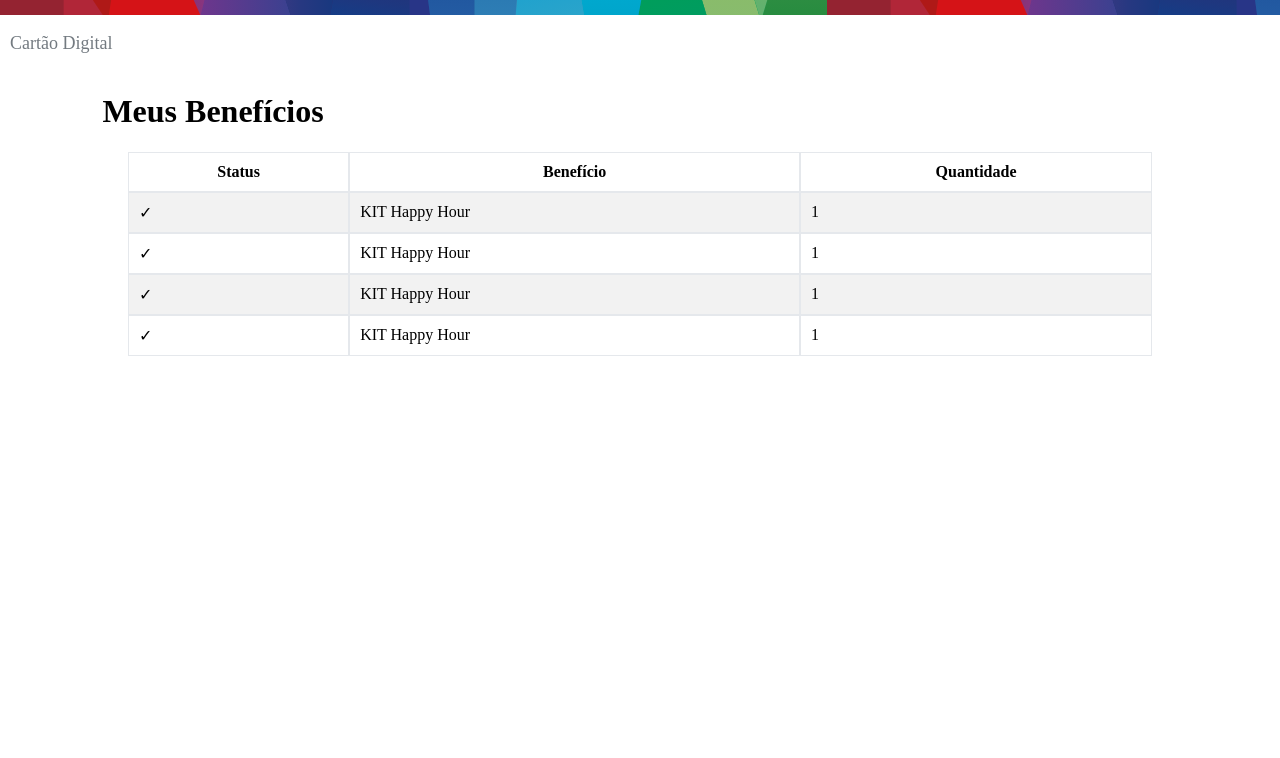
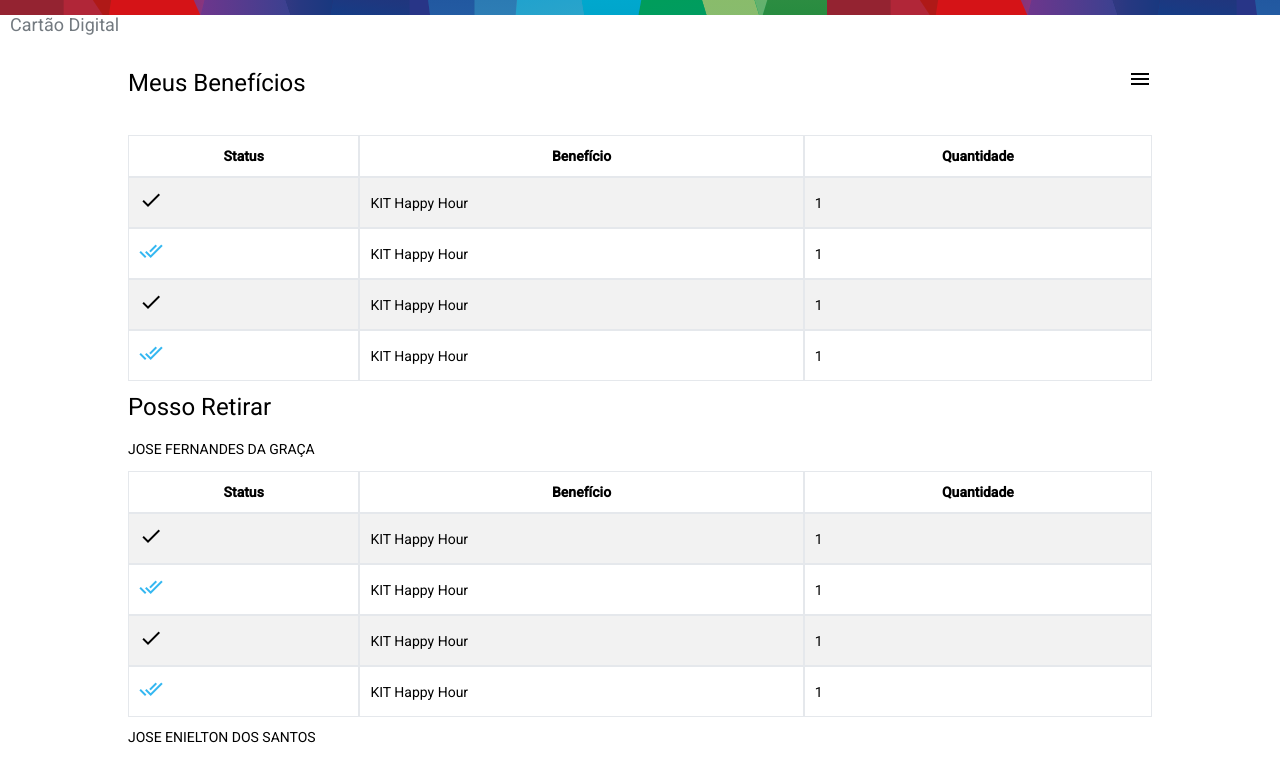
Before and after one commit to PedroBertoldi/BoschCartaoDigitalFront, an Angular app: page /meus-beneficios in a window 1280 px wide. Shown: the top 758 px of the page. Built offline with nearby package versions, Linux system fonts and the light colour scheme.

Commit message:
addded material, created beneficio table, finished meus-beneficios mock

```diff
--- a/angular.json
+++ b/angular.json
@@ -27,6 +27,7 @@
               "src/assets"
             ],
             "styles": [
+              "./node_modules/@angular/material/prebuilt-themes/indigo-pink.css",
               "src/styles.css"
             ],
             "scripts": []
@@ -94,6 +95,7 @@
               "src/assets"
             ],
             "styles": [
+              "./node_modules/@angular/material/prebuilt-themes/indigo-pink.css",
               "src/styles.css"
             ],
             "scripts": []
--- a/package.json
+++ b/package.json
@@ -11,10 +11,12 @@
   "private": true,
   "dependencies": {
     "@angular/animations": "~12.1.0",
+    "@angular/cdk": "^12.2.13",
     "@angular/common": "~12.1.0",
     "@angular/compiler": "~12.1.0",
     "@angular/core": "~12.1.0",
     "@angular/forms": "~12.1.0",
+    "@angular/material": "^12.2.13",
     "@angular/platform-browser": "~12.1.0",
     "@angular/platform-browser-dynamic": "~12.1.0",
     "@angular/router": "~12.1.0",
--- a/src/app/app.module.ts
+++ b/src/app/app.module.ts
@@ -1,5 +1,6 @@
 import { NgModule } from '@angular/core';
 import { BrowserModule } from '@angular/platform-browser';
+import { BrowserAnimationsModule } from '@angular/platform-browser/animations';
 
 import { AppRoutingModule } from './app-routing.module';
 import { AppComponent } from './app.component';
@@ -14,7 +15,8 @@ import { FooterComponent } from './common/footer/footer.component';
   ],
   imports: [
     BrowserModule,
-    AppRoutingModule
+    AppRoutingModule,
+    BrowserAnimationsModule
   ],
   providers: [],
   bootstrap: [AppComponent]
--- a/src/app/area-publica/area-publica.component.css
+++ b/src/app/area-publica/area-publica.component.css
@@ -1,19 +1,17 @@
-.publictitle {
-    margin-left: 8%;
+.center {
+    width: 80%;
+    margin: 5px auto 5px auto;
 }
 
-.beneficios {
-    width: 80%;
-    margin: 5px auto 5px auto;
-    border-spacing: 0px;
+.menuContainer {
+    display: flex;
+    justify-content: space-between;
 }
 
-.beneficios tr:nth-child(2n+1) {
-    background-color: #f2f2f2;
+.center div {
+    margin: 20px 0 20px 0;
 }
 
-
-.beneficios td, th {
-    border: solid #e5e8ec 1px;
-    padding: 10px;
+.blue {
+    color: #34B7F1;
 }
--- a/src/app/area-publica/area-publica.component.html
+++ b/src/app/area-publica/area-publica.component.html
@@ -1,30 +1,23 @@
-<h1 class="publictitle">Meus Benef&iacute;cios</h1>
-<table class="beneficios">
-    <thead>
-        <th>Status</th>
-        <th>Benef&iacute;cio</th>
-        <th>Quantidade</th>
-    </thead>
-    <tbody>
-        <tr>
-            <td>&#10003;</td>
-            <td>KIT Happy Hour</td>
-            <td>1</td>
-        </tr>
-        <tr>
-            <td>&#10003;</td>
-            <td>KIT Happy Hour</td>
-            <td>1</td>
-        </tr>
-        <tr>
-            <td>&#10003;</td>
-            <td>KIT Happy Hour</td>
-            <td>1</td>
-        </tr>
-        <tr>
-            <td>&#10003;</td>
-            <td>KIT Happy Hour</td>
-            <td>1</td>
-        </tr>
-    </tbody>
-</table>
+<div class="center">
+    <div class="menuContainer">
+        <h1>Meus Benef&iacute;cios</h1>
+        <mat-icon mat-button [matMenuTriggerFor]="menu">menu</mat-icon>
+        <mat-menu #menu="matMenu">
+            <button mat-menu-item routerLink="/indicar">Indicar um Terceiro</button>
+            <button mat-menu-item routerLink="/">Sair</button>
+        </mat-menu>
+    </div>
+    <app-beneficio-table></app-beneficio-table>
+    <h1>Posso Retirar</h1>
+    <p>JOSE FERNANDES DA GRA&Ccedil;A</p>
+    <app-beneficio-table></app-beneficio-table>
+    <p>JOSE ENIELTON DOS SANTOS</p>
+    <app-beneficio-table></app-beneficio-table>
+    <div>
+        <mat-icon class="blue" aria-label="Retirado">done_all</mat-icon>Retirado&nbsp;<mat-icon aria-label="Disponivel">
+            done
+        </mat-icon>
+        Pode
+        Retirar
+    </div>
+</div>
--- /dev/null
+++ b/src/app/area-publica/beneficio-table/beneficio-table.component.css
@@ -0,0 +1,19 @@
+.beneficios {
+    width: 100%;
+    border-spacing: 0px;
+    margin: 10px 0 10px 0;
+}
+
+.beneficios tr:nth-child(2n+1) {
+    background-color: #f2f2f2;
+}
+
+
+.beneficios td, th {
+    border: solid #e5e8ec 1px;
+    padding: 10px;
+}
+
+.blue {
+    color: #34B7F1;
+}
--- /dev/null
+++ b/src/app/area-publica/beneficio-table/beneficio-table.component.html
@@ -0,0 +1,37 @@
+<table class="beneficios">
+    <thead>
+        <th>Status</th>
+        <th>Benef&iacute;cio</th>
+        <th>Quantidade</th>
+    </thead>
+    <tbody>
+        <tr>
+            <td>
+                <mat-icon aria-label="Disponivel">done</mat-icon>
+            </td>
+            <td>KIT Happy Hour</td>
+            <td>1</td>
+        </tr>
+        <tr>
+            <td>
+                <mat-icon class="blue" aria-label="Retirado">done_all</mat-icon>
+            </td>
+            <td>KIT Happy Hour</td>
+            <td>1</td>
+        </tr>
+        <tr>
+            <td>
+                <mat-icon aria-label="Disponivel">done</mat-icon>
+            </td>
+            <td>KIT Happy Hour</td>
+            <td>1</td>
+        </tr>
+        <tr>
+            <td>
+                <mat-icon class="blue" aria-label="Retirado">done_all</mat-icon>
+            </td>
+            <td>KIT Happy Hour</td>
+            <td>1</td>
+        </tr>
+    </tbody>
+</table>
--- /dev/null
+++ b/src/app/area-publica/beneficio-table/beneficio-table.component.ts
@@ -0,0 +1,15 @@
+import { Component, OnInit } from '@angular/core';
+
+@Component({
+  selector: 'app-beneficio-table',
+  templateUrl: './beneficio-table.component.html',
+  styleUrls: ['./beneficio-table.component.css']
+})
+export class BeneficioTableComponent implements OnInit {
+
+  constructor() { }
+
+  ngOnInit(): void {
+  }
+
+}
--- a/src/index.html
+++ b/src/index.html
@@ -1,13 +1,19 @@
 <!doctype html>
 <html lang="en">
+
 <head>
   <meta charset="utf-8">
   <title>BoschCartaoDigitalFront</title>
   <base href="/">
   <meta name="viewport" content="width=device-width, initial-scale=1">
   <link rel="icon" type="image/x-icon" href="favicon.ico">
+  <link rel="preconnect" href="https://fonts.gstatic.com">
+  <link href="https://fonts.googleapis.com/css2?family=Roboto:wght@300;400;500&display=swap" rel="stylesheet">
+  <link href="https://fonts.googleapis.com/icon?family=Material+Icons" rel="stylesheet">
 </head>
-<body>
+
+<body class="mat-typography">
   <app-root></app-root>
 </body>
+
 </html>
--- a/src/styles.css
+++ b/src/styles.css
@@ -4,3 +4,5 @@ html, body{
     width: 100%;
     margin: 0px;
 }
+html, body { height: 100%; }
+body { margin: 0; font-family: Roboto, "Helvetica Neue", sans-serif; }
```
Also changed, not shown: src/app/area-publica/area-publica.module.ts (+8 -3 lines), 2 other files (tests, documents, lock files or other folders).
